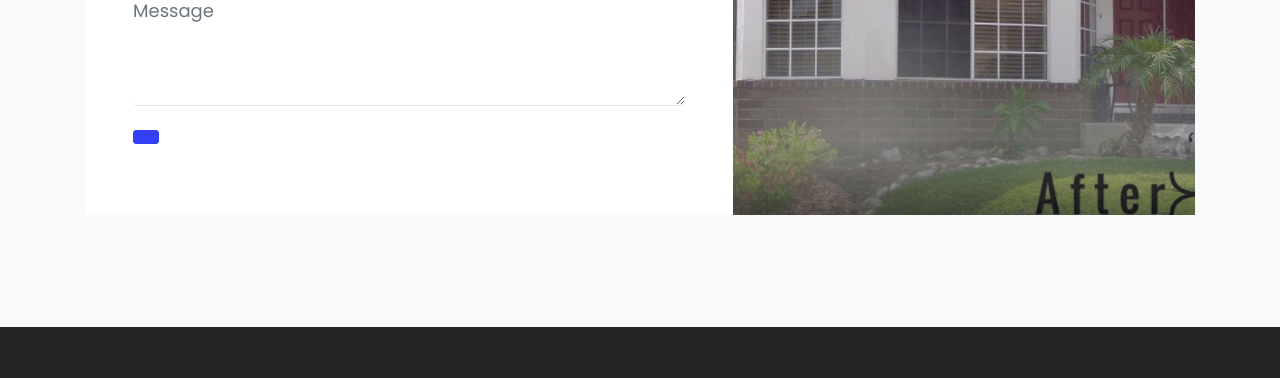
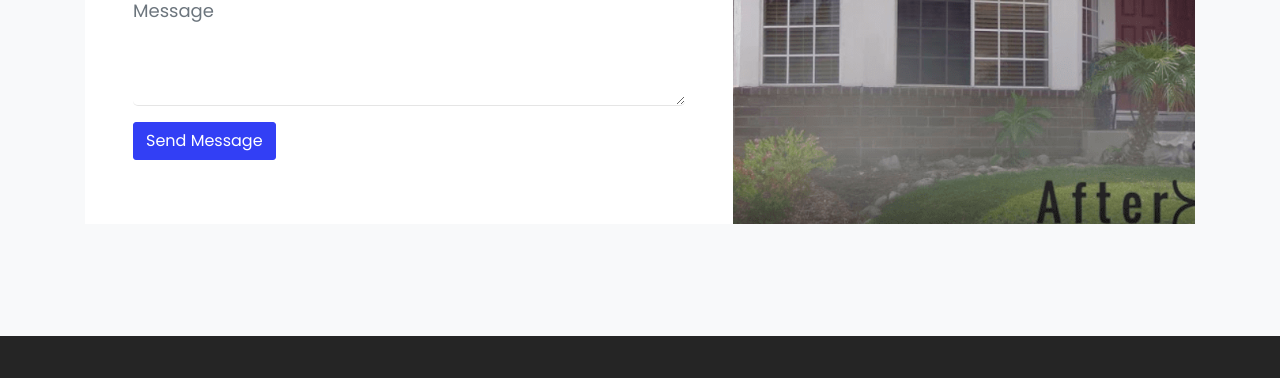
Before and after one commit to crowng/chameleonProPaint, a plain HTML site: page index.html in a window 1280 px wide. Shown: the part 5760-6138 px from the top of the page. Drawn offline with nearby package versions, Linux system fonts and the light colour scheme; files that its build step writes are made by us from their sources; files whose address does not match are found by name.

Commit message:
button fix

```diff
--- a/index.html
+++ b/index.html
@@ -631,7 +631,7 @@
 										</div>
 										<div class="col-md-12">
 											<div class="form-group">
-												<button type="submit" value="Send Message" class="btn btn-primary">
+												<input type="submit" value="Send Message" class="btn btn-primary">
 												<div class="submitting"></div>
 											</div>
 										</div>
```
